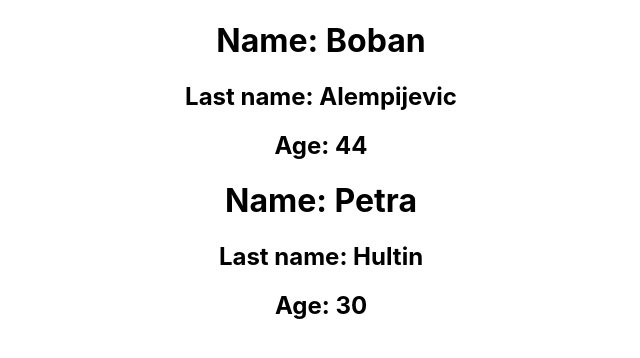
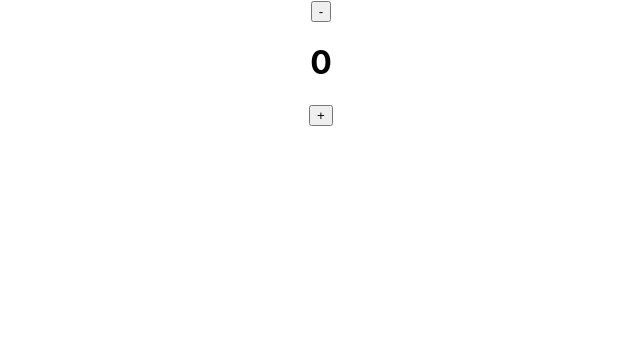
Before and after one commit to trograin/Filmpire_lite, a React (Create React App) app: page / in a window 1280 px wide. Shown: the top 358 px of the page, without its empty margins (319-959 px from the left). Built offline with nearby package versions, Linux system fonts and the light colour scheme.

Commit message:
third update

```diff
--- a/src/App.js
+++ b/src/App.js
@@ -1,37 +1,18 @@
+import { useState } from 'react';
 import './App.css';
 
-/**
- *
- * @param {*} props
- * @returns Component
- */
-const Person = (props) => {
-  return (
-    <>
-      <h1>Name: {props.name}</h1>
-      <h2>Last name: {props.lastName}</h2>
-      <h2>Age: {props.age}</h2>
-    </>
-  );
-}
 
 /**
  *
  * @returns App DIV
  */
 const App = () => {
+  const [counter, setCounter] = useState(0);
   return (
     <div className="App">
-      <Person
-        name={'Boban'}
-        lastName={'Alempijevic'}
-        age={44}
-      />
-      <Person
-        name={'Petra'}
-        lastName={'Hultin'}
-        age={30}
-      />
+      <button onClick={() => setCounter((prevCount) => prevCount - 1)}>-</button>
+      <h1>{counter}</h1>
+      <button onClick={() => setCounter((addCount) => addCount + 1)}>+</button>
     </div>
   );
 }
```
